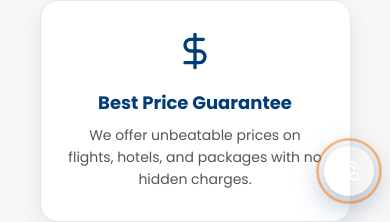
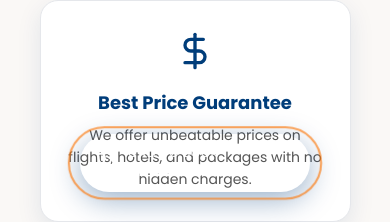
Before and after one commit to flash-abhi/TraveloFareDeals, a React (Create React App) app: page /why-choose-us in a window 390 px wide. Shown: the part 632-854 px from the top of the page. Built offline with nearby package versions, Linux system fonts and the light colour scheme; no server answers.

Commit message:
sticky call button updated

```diff
--- a/src/components/StickyCallButton.css
+++ b/src/components/StickyCallButton.css
@@ -63,6 +63,7 @@
   .sticky-call-button {
     bottom: 20px;
     right: 20px;
+    width: 230px;
     padding: 12px 16px;
   }
 
@@ -81,14 +82,10 @@
 
 @media (max-width: 480px) {
   .sticky-call-button {
-    bottom: 16px;
-    right: 16px;
-    padding: 14px;
-    border-radius: 50%;
-  }
-
-  .call-text {
-    display: none;
+    bottom: 20px;
+    left: 50%;
+    right: auto;
+    transform: translateX(-50%);
   }
 
   .call-pulse {
```
